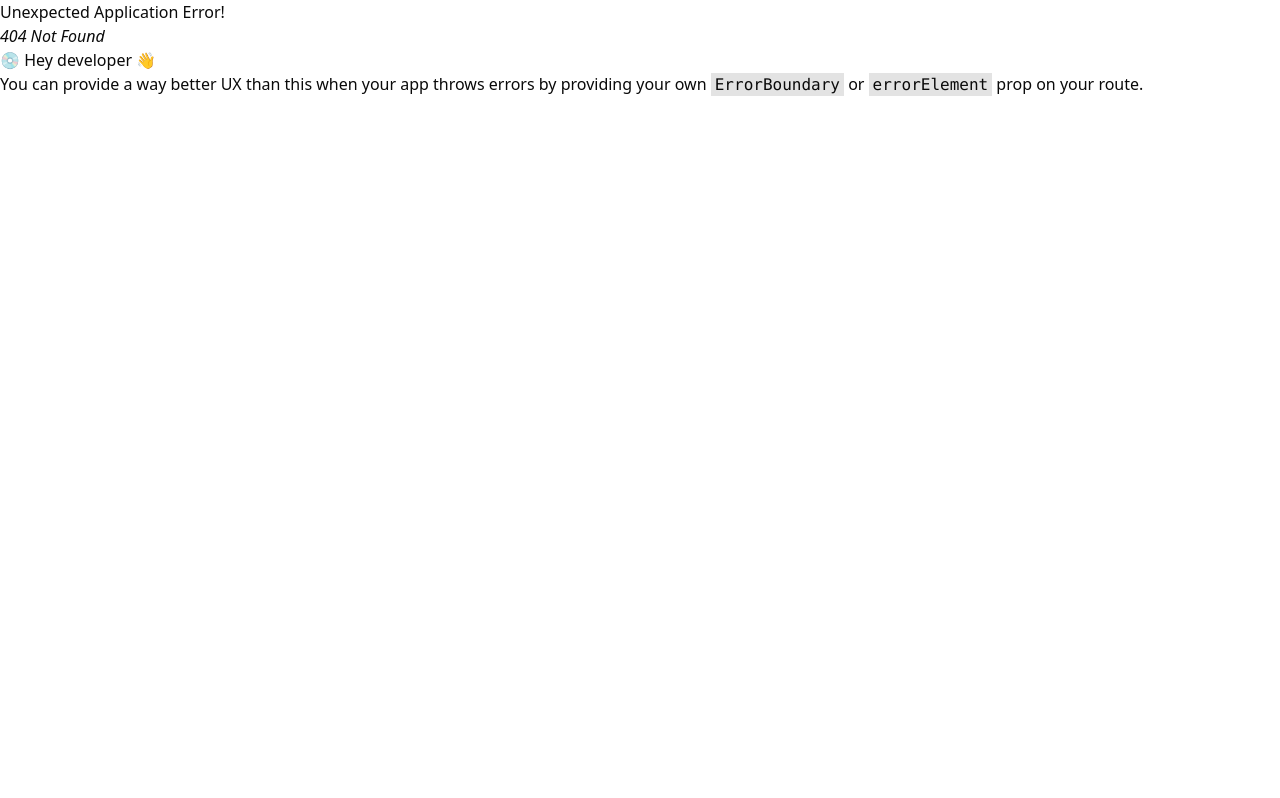
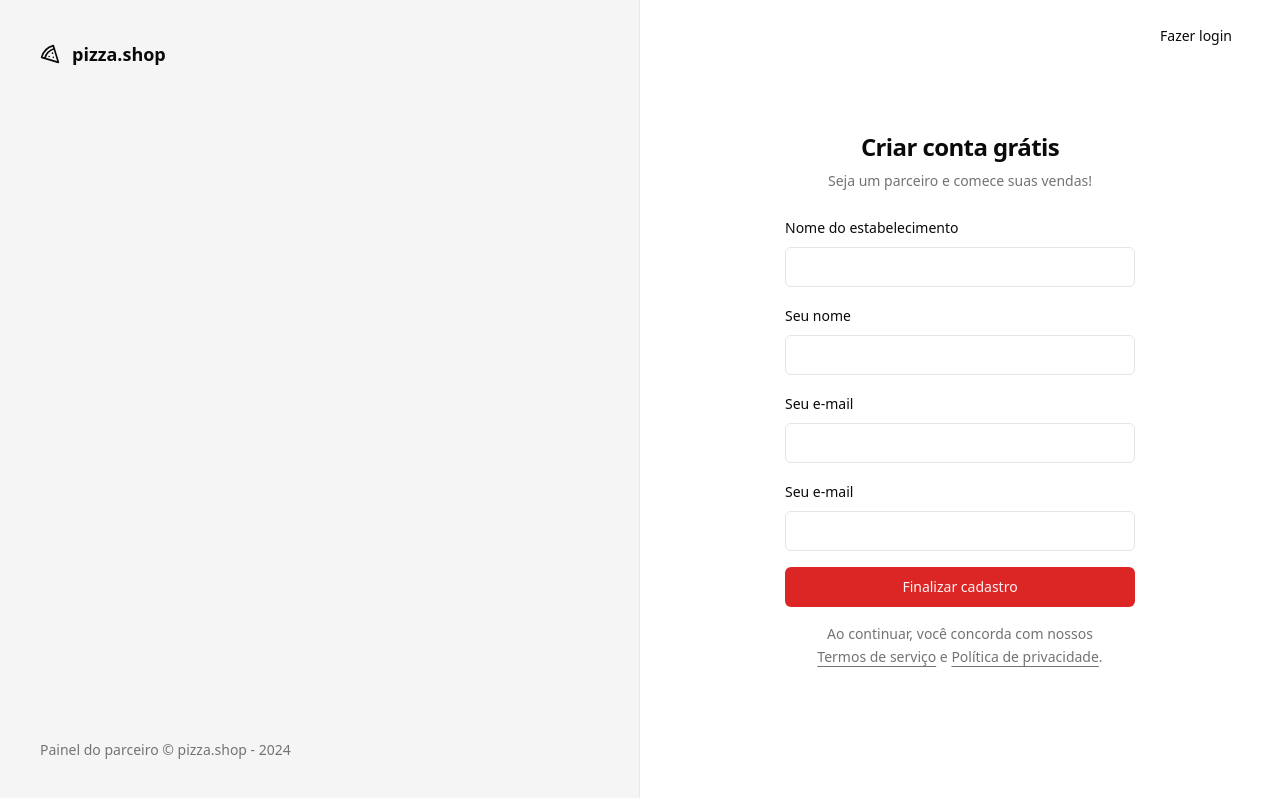
Before and after one commit to samuel-cabral/pizzashop-web, a React app: page /sign-up in a window 1280 px wide. Before the commit this address had no page. Built offline with nearby package versions, Linux system fonts and the light colour scheme; the HTML template or start-up script is replaced by a standard one.

Commit message:
feat: crete sign up page

```diff
--- a/src/pages/_layouts/auth.tsx
+++ b/src/pages/_layouts/auth.tsx
@@ -14,7 +14,7 @@
         </footer>
       </div>
 
-      <div className="flex flex-col items-center justify-center">
+      <div className="relative flex flex-col items-center justify-center">
         <Outlet />
       </div>
     </div>
--- a/src/pages/auth/sign-in.tsx
+++ b/src/pages/auth/sign-in.tsx
@@ -1,5 +1,6 @@
 import { Helmet } from 'react-helmet-async'
 import { useForm } from 'react-hook-form'
+import { Link } from 'react-router-dom'
 import { toast } from 'sonner'
 import { z } from 'zod'
 
@@ -17,21 +18,36 @@
   const {
     register,
     handleSubmit,
-    formState: { errors, isSubmitting },
+    formState: { isSubmitting },
   } = useForm<SignInForm>()
 
   async function handleSignIn(data: SignInForm) {
-    console.log(data)
+    try {
+      console.log(data)
 
-    await new Promise((resolve) => setTimeout(resolve, 2000)) // loading
+      await new Promise((resolve) => setTimeout(resolve, 2000)) // loading
 
-    toast.success('Enviamos um link de autenticação para seu e-mail.')
+      toast.success('Enviamos um link de autenticação para seu e-mail.', {
+        action: {
+          label: 'Reenviar',
+          onClick: () => {
+            handleSignIn(data)
+          },
+        },
+      })
+    } catch (error) {
+      toast.error('Credenciais invalidas.')
+    }
   }
 
   return (
     <>
       <Helmet title="Sign In" />
       <div className="p-8">
+        <Button variant="ghost" asChild className="absolute right-8 top-4">
+          <Link to="/sign-up">Novo estabelecimento</Link>
+        </Button>
+
         <div className="flex w-[350px] flex-col justify-center gap-6">
           <div className="flex flex-col gap-2 text-center">
             <h1 className="text-2xl font-semibold tracking-tight">
--- /dev/null
+++ b/src/pages/auth/sign-up.tsx
@@ -0,0 +1,112 @@
+import { Helmet } from 'react-helmet-async'
+import { useForm } from 'react-hook-form'
+import { Link, useNavigate } from 'react-router-dom'
+import { toast } from 'sonner'
+import { z } from 'zod'
+
+import { Button } from '@/components/ui/button'
+import { Input } from '@/components/ui/input'
+import { Label } from '@/components/ui/label'
+
+const signUpFormSchema = z.object({
+  restaurantName: z.string(),
+  managerName: z.string(),
+  phone: z.string(),
+  email: z.string().email(),
+})
+
+type SignUpForm = z.infer<typeof signUpFormSchema>
+
+export function SignUp() {
+  const navigate = useNavigate()
+
+  const {
+    register,
+    handleSubmit,
+    formState: { isSubmitting },
+  } = useForm<SignUpForm>()
+
+  async function handleSignUp(data: SignUpForm) {
+    try {
+      console.log(data)
+
+      await new Promise((resolve) => setTimeout(resolve, 2000)) // loading
+
+      toast.success('Restaurante cadastrado com sucesso.', {
+        action: {
+          label: 'Login',
+          onClick: () => navigate('/sign-in'), // navigate to sign in page
+        },
+      })
+    } catch (error) {
+      toast.error('Erro ao cadastrar usuário.')
+    }
+  }
+
+  return (
+    <>
+      <Helmet title="Cadastro" />
+      <div className="p-8">
+        <Button variant="ghost" asChild className="absolute right-8 top-4">
+          <Link to="/sign-in">Fazer login</Link>
+        </Button>
+        <div className="flex w-[350px] flex-col justify-center gap-6">
+          <div className="flex flex-col gap-2 text-center">
+            <h1 className="text-2xl font-semibold tracking-tight">
+              Criar conta grátis
+            </h1>
+            <p className="text-sm text-muted-foreground">
+              Seja um parceiro e comece suas vendas!
+            </p>
+          </div>
+
+          <form onSubmit={handleSubmit(handleSignUp)} className="space-y-4">
+            <div className="space-y-2">
+              <Label htmlFor="restaurantName">Nome do estabelecimento</Label>
+              <Input
+                id="restaurantName"
+                type="text"
+                {...register('restaurantName')}
+              />
+            </div>
+
+            <div className="space-y-2">
+              <Label htmlFor="managerName">Seu nome</Label>
+              <Input
+                id="managerName"
+                type="managerName"
+                {...register('managerName')}
+              />
+            </div>
+
+            <div className="space-y-2">
+              <Label htmlFor="email">Seu e-mail</Label>
+              <Input id="email" type="email" {...register('email')} />
+            </div>
+
+            <div className="space-y-2">
+              <Label htmlFor="phone">Seu e-mail</Label>
+              <Input id="phone" type="tel" {...register('phone')} />
+            </div>
+
+            <Button type="submit" className="w-full" disabled={isSubmitting}>
+              Finalizar cadastro
+            </Button>
+
+            <p className="px-6 text-center text-sm leading-relaxed text-muted-foreground">
+              Ao continuar, você concorda com nossos{' '}
+              <a href="#" className="underline underline-offset-4">
+                Termos de serviço
+              </a>{' '}
+              e{' '}
+              <a href="#" className="underline underline-offset-4">
+                Política de privacidade
+              </a>
+              .
+            </p>
+          </form>
+        </div>
+      </div>
+    </>
+  )
+}
--- a/src/routes.tsx
+++ b/src/routes.tsx
@@ -4,6 +4,7 @@
 import { AuthLayout } from './pages/_layouts/auth'
 import { Dashboard } from './pages/app/dashboard'
 import { SignIn } from './pages/auth/sign-in'
+import { SignUp } from './pages/auth/sign-up'
 
 export const router = createBrowserRouter([
   {
@@ -14,6 +15,9 @@
   {
     path: '/',
     element: <AuthLayout />,
-    children: [{ path: '/sign-in', element: <SignIn /> }],
+    children: [
+      { path: '/sign-in', element: <SignIn /> },
+      { path: '/sign-up', element: <SignUp /> },
+    ],
   },
 ])
```
